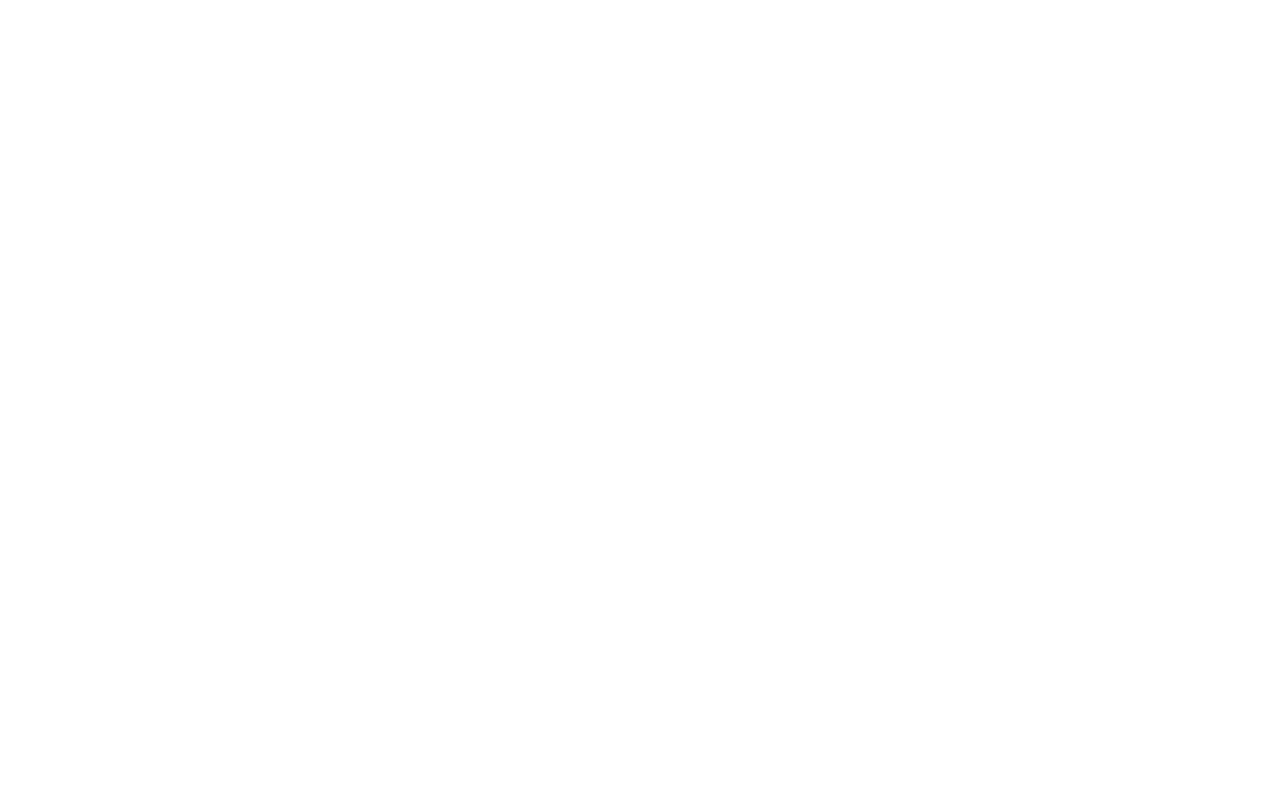
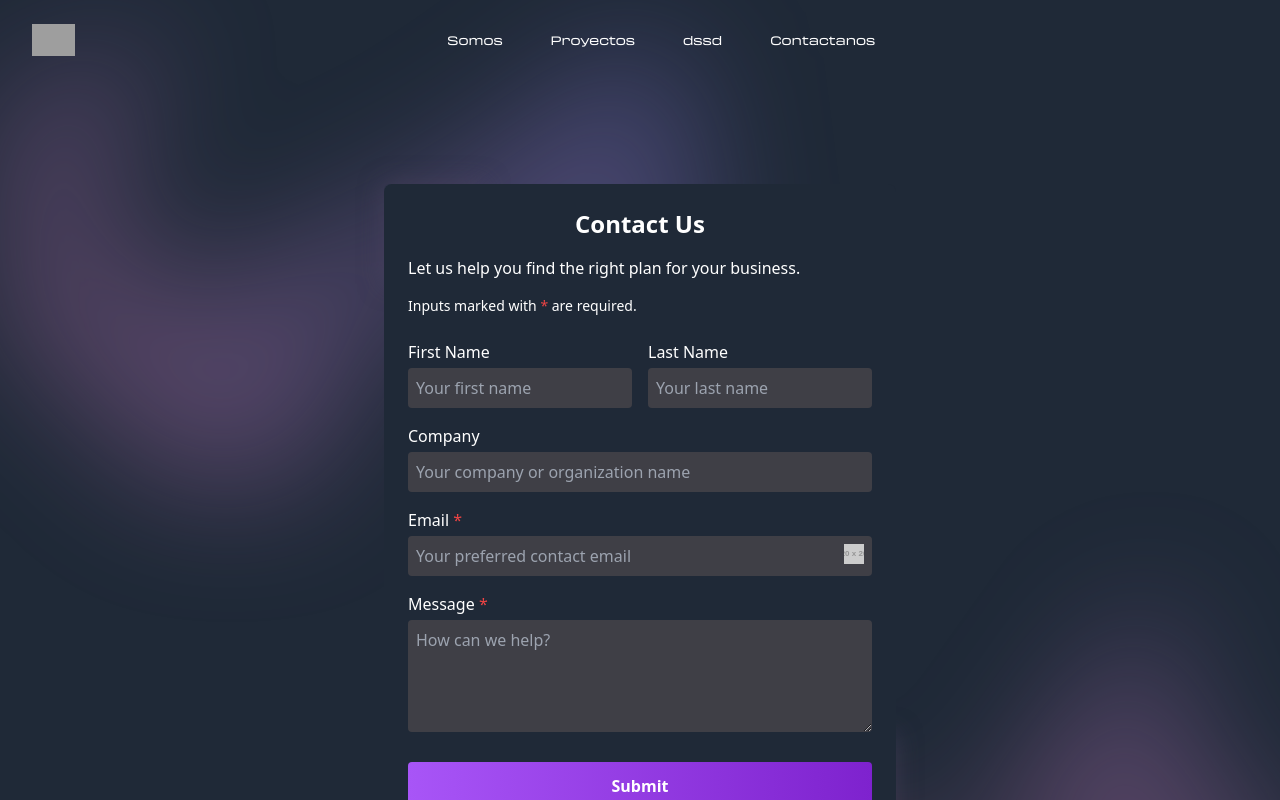
Before and after one commit to DecodevsDevelopment/Decodevs, a React (Vite) app: page /Decodevs-react/Contacto in a window 1280 px wide. Before the commit this address had no page. Shown: the top 800 px of the page. Built offline with nearby package versions, Linux system fonts and the light colour scheme; grey boxes are pictures that could not be loaded.

Commit message:
Github Pages

```diff
--- a/src/App.jsx
+++ b/src/App.jsx
@@ -9,10 +9,10 @@
     <>
       <BrowserRouter>
         <Routes>
-          <Route path='/Decodevs/' element={<Index />} />
-          <Route path='/Decodevs/Proyecto' element={<Proyecto />} />
-          <Route path='/Decodevs/Somos' element={<Somos />} />
-          <Route path='/Decodevs/Contacto' element={<Contacto />} />
+          <Route path='/Decodevs-react/' element={<Index />} />
+          <Route path='/Decodevs-react/Proyecto' element={<Proyecto />} />
+          <Route path='/Decodevs-react/Somos' element={<Somos />} />
+          <Route path='/Decodevs-react/Contacto' element={<Contacto />} />
           {/* <Route path='/ProyectoAker/productos' element={<Productos />} /> */}
         </Routes>
       </BrowserRouter>
--- a/src/Components/Navbar/Navbar.jsx
+++ b/src/Components/Navbar/Navbar.jsx
@@ -5,10 +5,10 @@
 import "./Navbar.css";
 
 const navigation = [
-  { name: "Somos", path: "/Decodevs/somos" },
-  { name: "Proyectos", path: "/Decodevs/Proyecto" },
+  { name: "Somos", path: "/Decodevs-react/somos" },
+  { name: "Proyectos", path: "/Decodevs-react/Proyecto" },
   { name: "dssd", path: "/Decodevs/dssd" },
-  { name: "Contactanos", path: "/Decodevs/Contacto" },
+  { name: "Contactanos", path: "/Decodevs-react/Contacto" },
 ];
 
 export const Navbar = () => {
```
